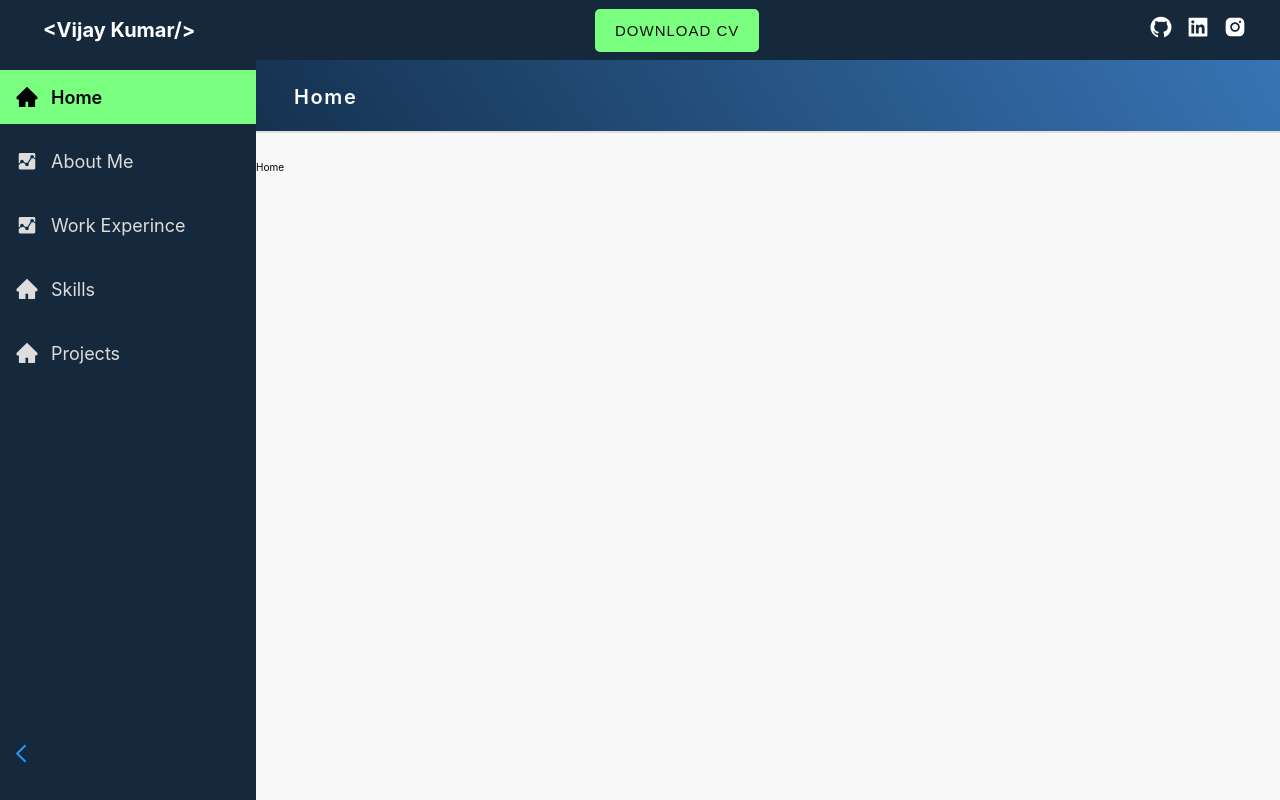
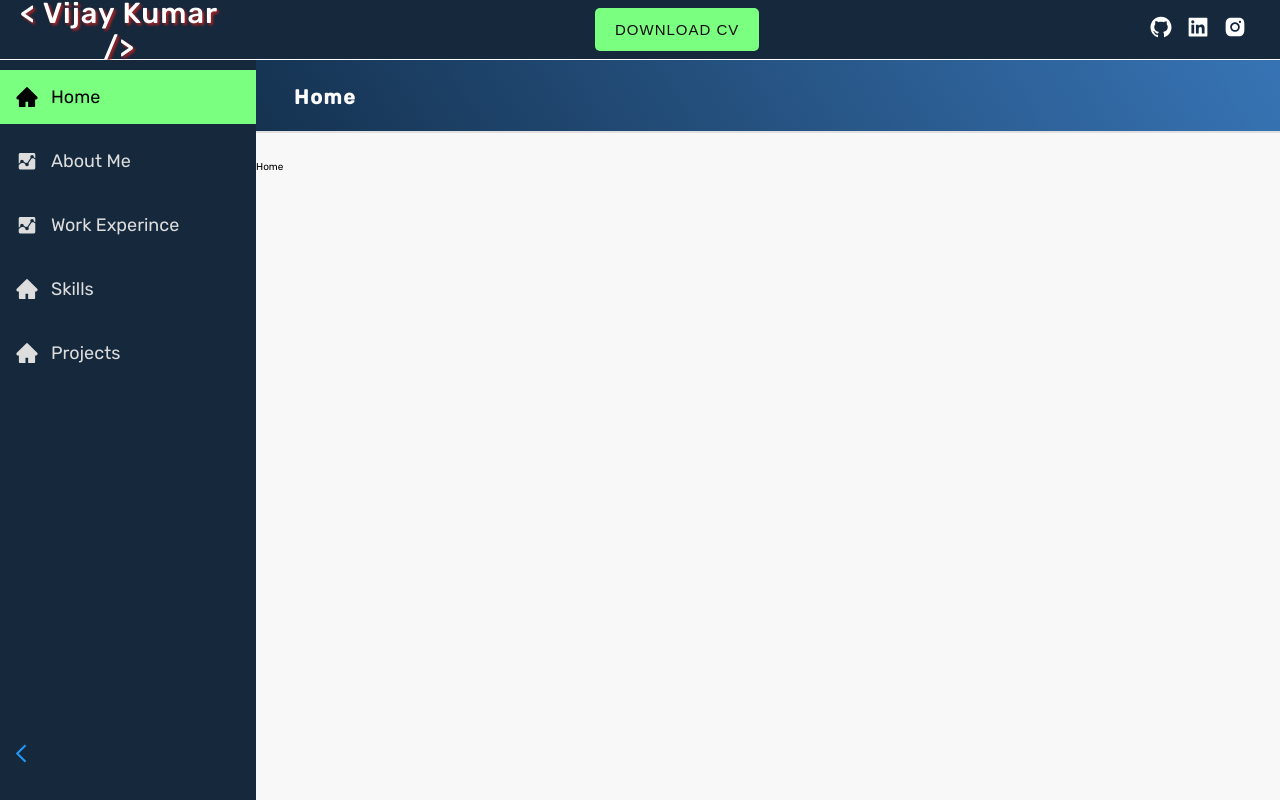
Before and after one commit to Vijaykumar308/portfolio, a React (Create React App) app: page / in a window 1280 px wide. Built offline with nearby package versions, Linux system fonts and the light colour scheme; the HTML template or start-up script is replaced by a standard one.

Commit message:
complate sidebar with animation

```diff
--- a/public/index.html
+++ b/public/index.html
@@ -10,7 +10,11 @@
       content="Web site created using create-react-app"
     />
     <link rel="stylesheet" href="https://cdnjs.cloudflare.com/ajax/libs/font-awesome/6.3.0/css/all.min.css">
-    <title>React App</title>
+    <title>Portfolio - Vijay kumar</title>
+
+    <link rel="preconnect" href="https://fonts.googleapis.com">
+<link rel="preconnect" href="https://fonts.gstatic.com" crossorigin>
+<link href="https://fonts.googleapis.com/css2?family=Rubik:wght@300;400;500&display=swap" rel="stylesheet">
   </head>
   <body>
     <noscript>You need to enable JavaScript to run this app.</noscript>
--- a/src/App.css
+++ b/src/App.css
@@ -11,6 +11,9 @@
 
   --heading-color-lin-grad: linear-gradient(238deg, #3774b5, rgb(21 50 80));
 }
+body{
+    font-family: 'Rubik', sans-serif;
+}
 /* background: linear-gradient(270deg, rgb(19, 173, 199) 0%, rgb(148, 93, 214) 100%); */
 .container{
     display: flex;
@@ -18,14 +21,7 @@
 .d-none{
     display: none;
 }
-.sidebar{
-    flex: 1;
-    height: calc(100vh - 60px);
-    background-color: rgb(251, 251, 255);
-    background-color: #15283c;
-    position: sticky;
-    top: 60px;
-}
+
 .contant{
     flex: 4;
     background-color: var(--light-grey);
--- a/src/App.js
+++ b/src/App.js
@@ -15,9 +15,7 @@ function App() {
     <div className="App">
       <Topbar />
       <div className='container'>
-        <div className="sidebar">
           <Sidebar />
-        </div>
         <div className='contant'>
           <Routes>
             <Route path='/' element={<Home />} />
--- a/src/Components/Sidebar/Sidebar.jsx
+++ b/src/Components/Sidebar/Sidebar.jsx
@@ -1,4 +1,4 @@
-import React, { useState } from 'react';
+import React, { useRef, useState } from 'react';
 import "./sidebar.css";
 import {AiFillHome} from "react-icons/ai";
 import {FcExpand} from "react-icons/fc";
@@ -14,7 +14,7 @@ const Sidebar = () => {
     }
 
     return (
-        <div className="sidebar-Container">
+        <div className={`sidebar ${!isCollapsed ? "collapsed" : ""}`}>
             <div className="sidebarWrapper">
                 <div className="sidebarMenu">
                     <ul className="sidebarList">
--- a/src/Components/Sidebar/sidebar.css
+++ b/src/Components/Sidebar/sidebar.css
@@ -1,6 +1,14 @@
-a{
-    color: unset;
-    text-decoration: none;
+.collapsed{
+   flex: initial !important;
+}
+.sidebar{
+    flex: 1;
+    height: calc(100vh - 60px);
+    background-color: rgb(251, 251, 255);
+    background-color: #15283c;
+    position: sticky;
+    top: 60px;
+    transition: .5s ease;
 }
 .sidebarMenu{
     margin-bottom: 1rem;
@@ -23,10 +31,10 @@ a{
     color: #ddd;
 }
 .sidebar-icons{
-    margin-right: 1.2rem;
     font-size: 2.4rem;
 }
 .sidebarListItemLabel{
+    margin-left: 1.2rem;
 
 }
 .active > *{
@@ -34,7 +42,6 @@ a{
     color: #000;
     border-radius: 0;
     border-right: 5px solid var(--secondary-color-100);
-    font-weight: 600;
 }
 .active > *:hover{
     color: #000 !important;
--- a/src/Components/Topbar/Topbar.jsx
+++ b/src/Components/Topbar/Topbar.jsx
@@ -7,7 +7,7 @@ const Topbar = () => {
         <div className='topbar'>
             <div className='wrapper'>
                 <div className='logo'>
-                    <h1>&lt;Vijay Kumar/&gt;</h1>
+                    <h1 className='logo-title'>&lt; Vijay Kumar /&gt;</h1>
                 </div>
                 <div className='fgd'>
                     <a href='https://www.instagram.com/mr.vijay.kumar308/' target={"_blank"} rel="noreferrer">
--- a/src/Components/Topbar/topbar.css
+++ b/src/Components/Topbar/topbar.css
@@ -12,7 +12,8 @@
     padding: 2rem;
     background-color: var(--primary-color-800);
     color: var(--white);
-    box-shadow: 0px 0px 3px rgba(65, 34, 43,.6);
+    border-bottom: 1px solid #fff;
+    box-shadow: 0px 0px 3px rgba(254, 66, 119, 0.6);
     position: sticky;
     top: 0;
 }
@@ -41,3 +42,9 @@
     width: 16%;
     text-align: center;
 }
+.logo-title{
+    letter-spacing: 1px;
+    font-size: 29px;
+    font-weight: 500;
+    text-shadow: 2px 2px 3px firebrick;
+}
--- a/src/index.css
+++ b/src/index.css
@@ -21,6 +21,7 @@ html{
 }
 
 a{
+  all: unset;
   text-decoration: none;
 }
 
```
